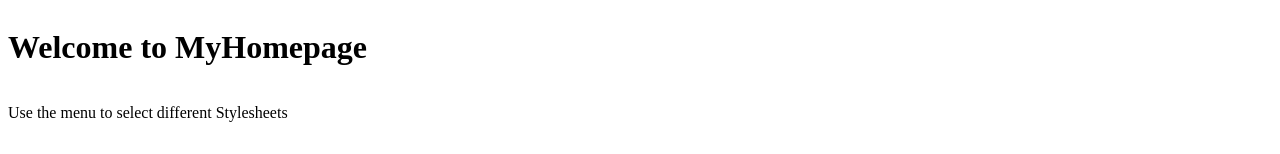
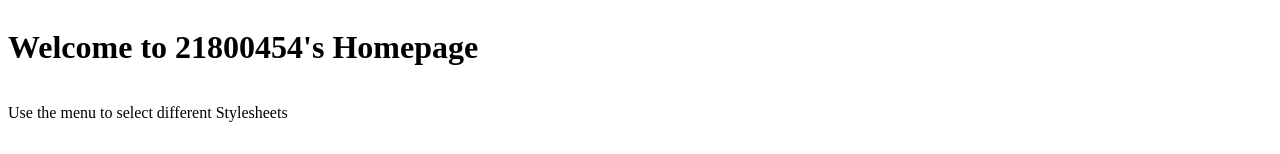
Before and after one commit to dnqudgml12/Practivalproject1htmlcss, a plain HTML site: page nostyle.html in a window 1280 px wide. Shown: the top 154 px of the page. Drawn offline with Linux system fonts and the light colour scheme.

Commit message:
practicalproject

```diff
--- a/nostyle.html
+++ b/nostyle.html
@@ -8,7 +8,7 @@
 <body>
     <div style="display: flex; flex-direction:column">
         <div style="display: flex; flex-direction:column">
-            <h1>Welcome to MyHomepage</h1>
+            <h1>Welcome to 21800454's Homepage</h1>
             <p>Use the menu to select different Stylesheets</p>
         </div>
 
```
Also changed, not shown: style1.html (+1 -1 lines), style2.html (+1 -1 lines).
